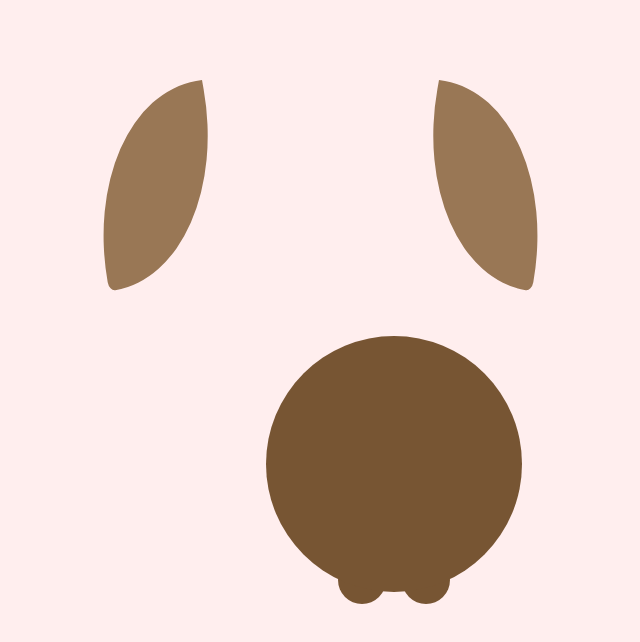
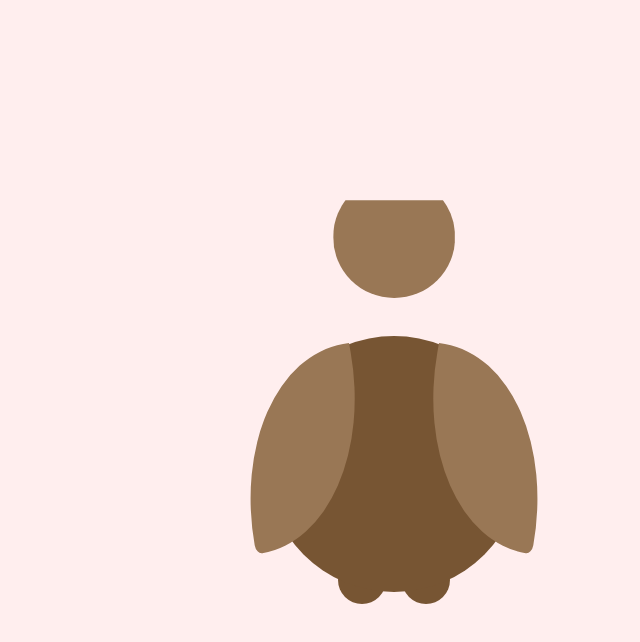
Before and after one commit to 528nrandazzo-dev/Turkey-TIme, a plain HTML site: page index.html in a window 1280 px wide. Shown: the whole page, without its empty margins (246-886 px from the left). Drawn offline with Linux system fonts and the light colour scheme.

Commit message:
gobble gobble turkey yummy gobble gobble time

```diff
--- a/index.html
+++ b/index.html
@@ -28,8 +28,8 @@
 
 <div class="body"></div>
 
-<div class="wings"></div>
-<div class="wings"></div>
+<div class="wing"></div>
+<div class="wing"></div>
 
 <div class="Top Hat"></div>
 
--- a/style.css
+++ b/style.css
@@ -35,18 +35,30 @@ html, body {
   box-shadow: -4vmin 14.5vmin 0 -13vmin, 4vmin 14.5vmin 0 -13vmin;
 }
 
-.wings {
+.wing {
     border-radius: 100% 0% 100% 5%;
     background: var(--brown2);
     height: 30%;
     width: 20%;
-    transform-origin:  top right;
+    transform-origin: top right;
+    top: 41.1%;
+    left: 23%;
     transform: rotate(-10deg);
 }
 
-.wings + .wings {
+.wing + .wing {
 left: auto;
 right: 43%;
 transform: scaleX(-1) rotate(-10deg);
+}
 
+.Head {
+ height: 19%;
+ width: 19%;
+ top: 15%;
+ left: 50%;
+ border-radius: 50%;
+ background: var(--brown2);
+ transform: translate(-50%);
+ clip-path: polygon(0% 20%, 100% 20%, 100% 500%, 0% 500%);
 }
```
